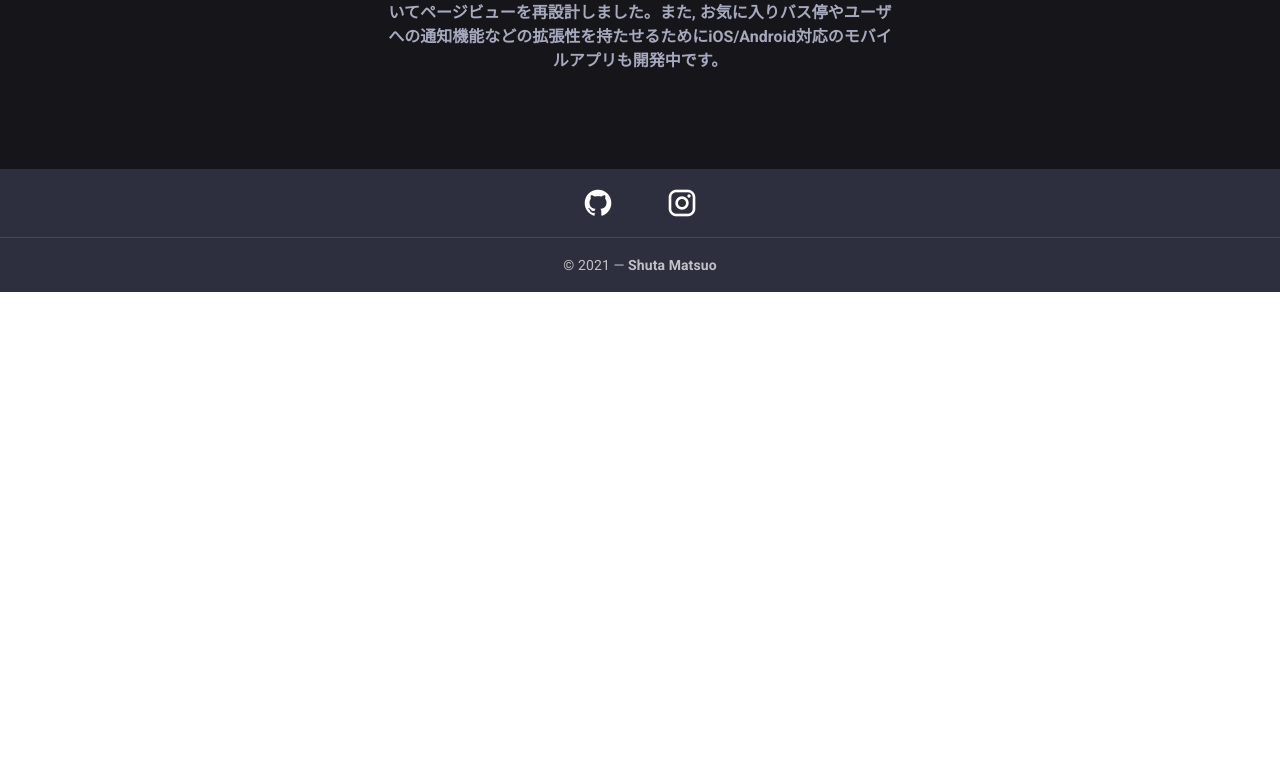
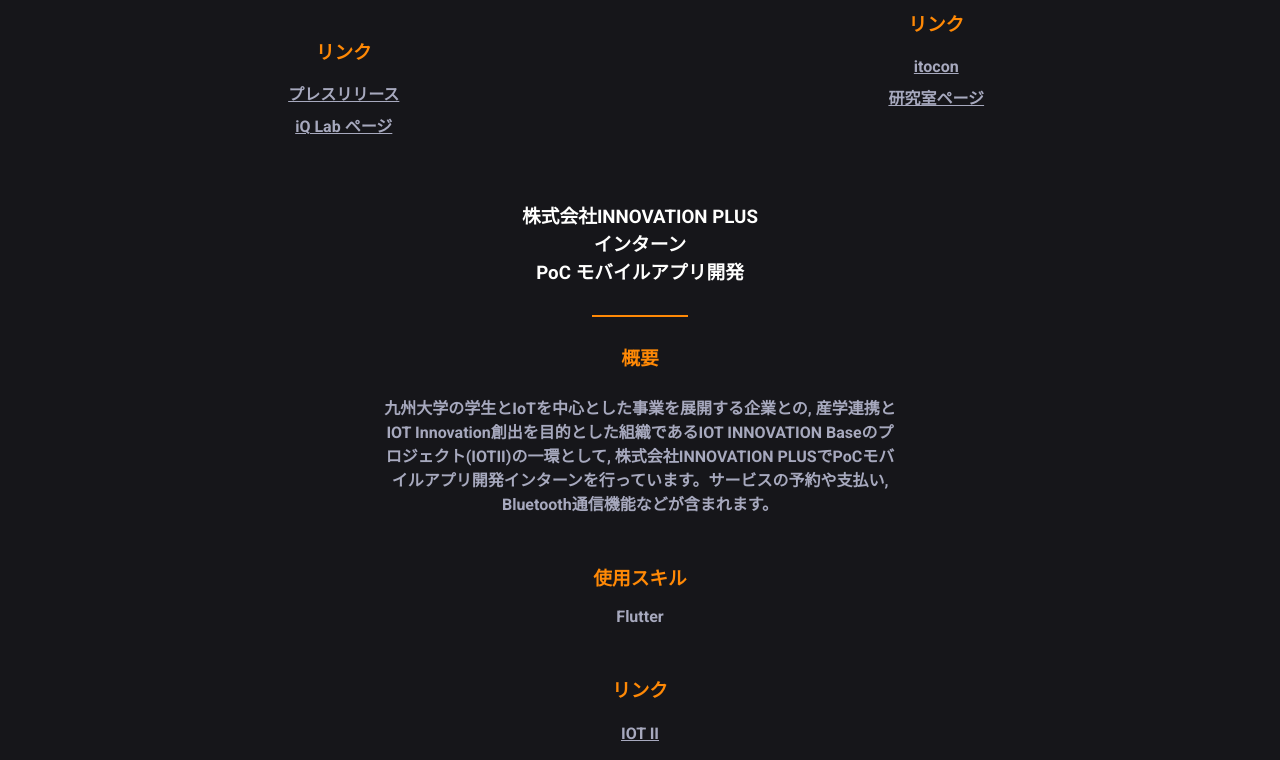
Before and after one commit to sssht03/Homepage, a Vue app: page / in a window 1280 px wide. Shown: the part 3780-4540 px from the top of the page. Before the commit the page ends 4072 px from the top, so only its background shows below. Built offline with nearby package versions, Linux system fonts and the light colour scheme.

Commit message:
modify leyout

```diff
--- a/src/components/About.vue
+++ b/src/components/About.vue
@@ -93,17 +93,17 @@
 
 .contentsShow {
   opacity: 1;
-  animation: contentsFadeIn 2s;
+  animation: contentsFadeIn 1s;
 }
 
 @keyframes contentsFadeIn {
   0% {
     opacity: 0;
-    transform: translate(0);
+    transform: translateX(15rem);
   }
   100% {
     opacity: 1;
-    transform: translate(0);
+    transform: translateX(0);
   }
 }
 </style>
--- a/src/components/Products.vue
+++ b/src/components/Products.vue
@@ -2,13 +2,6 @@
   <v-container class="products pb-12 pt-12" fluid>
     <div :class="{ contents: !show }">
       <section-title :title="'Works'" :show="this.show"></section-title>
-      <!-- <v-row class="flex-column">
-      <v-col class="subtitle text-center">
-        <v-col>
-          <h1>In Progress</h1>
-        </v-col>
-      </v-col>
-    </v-row> -->
       <v-container :class="{ contentsShow: show }">
         <v-row justify="center">
           <v-col
@@ -22,53 +15,53 @@
             class="pb-12"
           >
             <v-row class="flex-column">
+              <!-- title -->
               <v-col class="system-title text-center">
                 <h3>
                   {{ item.title }}
                 </h3>
               </v-col>
+              <!-- divider -->
               <div class="divider mx-auto my-4"></div>
+              <!-- overview -->
+              <v-col class="subtitle text-center"><h3>概要</h3></v-col>
               <v-col class="system-desc text-center px-10">
                 <h4>{{ item.desc }}</h4>
+              </v-col>
+              <!-- skills -->
+              <v-col class="subtitle text-center mt-6 mb-3"
+                ><h3>使用スキル</h3></v-col
+              >
+              <v-col class="system-desc text-center px-10">
+                <v-row class="flex-column"></v-row>
+                <v-col
+                  v-for="skill in item.skills"
+                  :key="skill"
+                  class="system-desc text-center py-0"
+                >
+                  <h4>{{ skill }}</h4>
+                </v-col>
+              </v-col>
+              <!-- link -->
+              <v-col class="subtitle text-center mt-6 mb-3"
+                ><h3>リンク</h3></v-col
+              >
+              <v-col class="system-desc text-center px-10">
+                <v-row class="flex-column"></v-row>
+                <v-col
+                  v-for="contents in item.links"
+                  :key="contents.link"
+                  class="system-desc text-center py-1"
+                >
+                  <a id="tag" :href="contents.link"
+                    ><h4>{{ contents.desc }}</h4></a
+                  >
+                </v-col>
               </v-col>
             </v-row>
           </v-col>
         </v-row>
       </v-container>
-
-      <!-- <v-row class="flex-column">
-      <v-col class="subtitle text-center">
-        <v-col>
-          <h1>Past Works</h1>
-        </v-col>
-      </v-col>
-    </v-row>
-
-    <v-container>
-      <v-row justify="center">
-        <v-col
-          v-for="(item, i) in pastworks"
-          :key="i"
-          cols="12"
-          sm="6"
-          md="6"
-          lg="6"
-          xl="4"
-        >
-          <v-row class="flex-column">
-            <v-col class="system-title text-center">
-              <h3>
-                {{ item.title }}
-              </h3>
-            </v-col>
-            <div class="divider mx-auto my-4"></div>
-            <v-col class="system-desc text-center px-10">
-              <h4>{{ item.desc }}</h4>
-            </v-col>
-          </v-row>
-        </v-col>
-      </v-row>
-    </v-container> -->
     </div>
   </v-container>
 </template>
@@ -85,31 +78,47 @@
             "九大 × docomo\n「3密回避実証実験」\nPoC システム, モバイルアプリ開発",
           desc:
             "九州大学とNTTdocomoによる, ポイント付与を用いての3密回避を促す実証実験で使用するサーバやモバイルアプリなどのシステム開発に参加しています。主に九州大学の学生で構成される産学連携プラットフォームである「iQ Lab」として開発に携わっており, システム開発のみでなく, テスターの募集や実験シナリオの考案などの運営やサポート業務も行っています。",
-          skill: [
+          skills: [
             "Flutter",
             "Firebase Authentification",
             "Firebase Analytics",
             "Firebase Cloud Messaging",
             "Firebase Dynamic Links",
           ],
-        },
-        {
-          title: "株式会社INNOVATION PLUS\nインターン\nPoC モバイルアプリ開発",
-          desc:
-            "九州大学の学生とIoTを中心とした事業を展開する企業との, 産学連携とIOT Innovation創出を目的とした組織であるIOT INNOVATION Baseのプロジェクトの一環として, 株式会社INNOVATION PLUSでPoCモバイルアプリ開発インターンを行っています。サービスの予約や支払い, Bluetooth通信機能などが含まれます。",
-          skill: ["Flutter"],
+          links: [
+            {
+              desc: "プレスリリース",
+              link: "https://www.kyushu-u.ac.jp/f/41386/20_11_19.pdf",
+            },
+            {
+              desc: "iQ Lab ページ",
+              link:
+                "https://iqlab.ninja/iq-lab%e3%80%81%e4%b9%9d%e5%b7%9e%e5%a4%a7%e5%ad%a6xntt%e3%83%89%e3%82%b3%e3%83%a2%e3%81%ae%e5%85%b1%e5%90%8c%e7%a0%94%e7%a9%b6%e3%83%97%e3%83%ad%e3%82%b8%e3%82%a7%e3%82%af%e3%83%88%e3%82%92/",
+            },
+          ],
         },
         {
           title:
             "バス停混雑度可視化システム itocon\nフロント, モバイルアプリ開発",
           desc:
             "九州大学システム情報科学府ヒューマノフィリック研究室のプロジェクトであるバス停の混雑度をリアルタイムで可視化するアプリのシステム開発に参加しています。プロジェクト発足時の対象バス停は4つのみでしたが, 設置センサが増えることやページ更新の効率を考えVue.jsを用いてページビューを再設計しました。また, お気に入りバス停やユーザへの通知機能などの拡張性を持たせるためにiOS/Android対応のモバイルアプリも開発中です。",
-          skill: [
+          skills: [
             "Vue.js",
             "vuetify(CSS Framework)",
             "Flutter",
             "Firebase Cloud Messaging",
           ],
+          links: [
+            { desc: "itocon", link: "https://hub.arakawa-lab.com/itocon" },
+            { desc: "研究室ページ", link: "https://arakawa-lab.com/itocon/" },
+          ],
+        },
+        {
+          title: "株式会社INNOVATION PLUS\nインターン\nPoC モバイルアプリ開発",
+          desc:
+            "九州大学の学生とIoTを中心とした事業を展開する企業との, 産学連携とIOT Innovation創出を目的とした組織であるIOT INNOVATION Baseのプロジェクト(IOTII)の一環として, 株式会社INNOVATION PLUSでPoCモバイルアプリ開発インターンを行っています。サービスの予約や支払い, Bluetooth通信機能などが含まれます。",
+          skills: ["Flutter"],
+          links: [{ desc: "IOT II", link: "https://www.iotii.org/" }],
         },
       ],
       pastworks: [
@@ -128,6 +137,14 @@
 </script>
 
 <style scoped>
+#tag {
+  color: #a7a9be;
+}
+
+#tag:hover {
+  text-decoration: none;
+}
+
 .products {
   background-color: #16161a;
 }
@@ -137,17 +154,21 @@
 }
 
 .subtitle {
-  color: #f25f4c;
+  color: #ff8906;
 }
 
 .system-title {
-  color: aliceblue;
+  color: #fffffe;
 }
 
 .divider {
   background-color: #ff8906;
   width: 6rem;
   height: 2px;
+}
+
+.subtitle {
+  color: #ff8906;
 }
 
 .system-desc {
--- a/src/components/Skills.vue
+++ b/src/components/Skills.vue
@@ -73,7 +73,7 @@
           name: "Vue.js",
           subtitle: "フロントエンド開発",
           text:
-            "Vue2を使用したリアクティブな画面の実装経験があります。CSSフレームワークとしてVuetify, プラグインにVue-routerを使用した、ダッシュボードやセンサ情報表示のSPAを開発しています。",
+            "Vue2を使用したリアクティブ画面, レスポンシブ画面の実装経験があります。CSSフレームワークとしてVuetify, プラグインにVue-routerを使用した、ダッシュボードやセンサ情報表示のSPAを開発しています。",
           src: require("../assets/images/vue.png"),
           show: false,
         },
@@ -132,7 +132,7 @@
 @keyframes contentsFadeIn {
   0% {
     opacity: 0;
-    transform: translateX(15rem);
+    transform: translateY(15rem);
   }
   100% {
     opacity: 1;
```
Also changed, not shown: src/components/SectionTitle.vue (line endings or trailing spaces).
